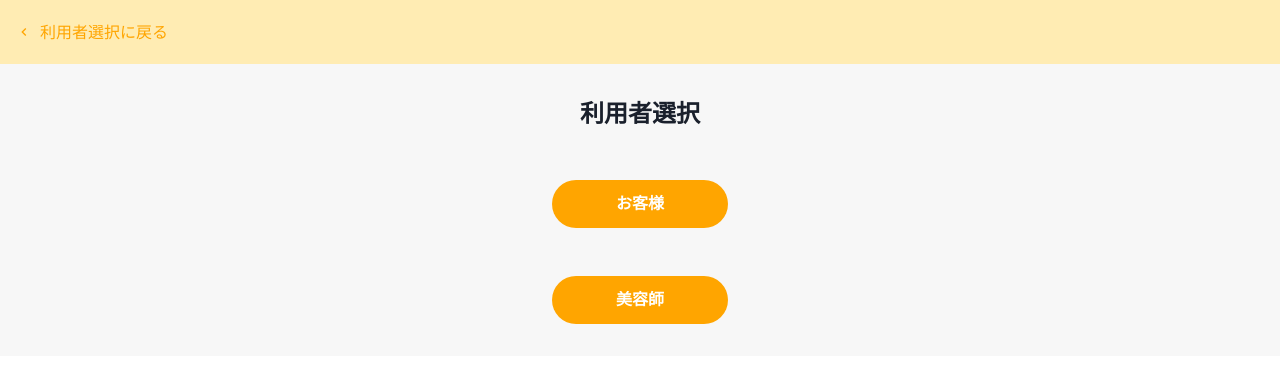
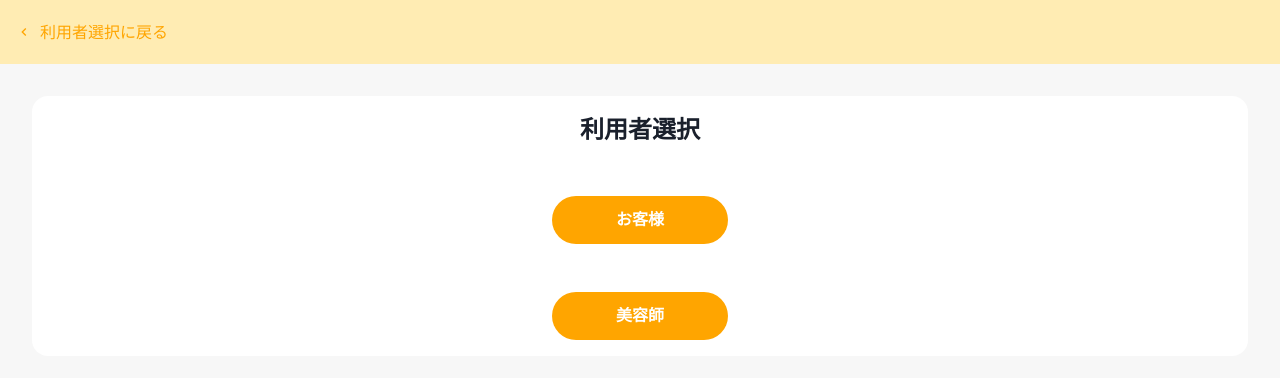
Before and after one commit to cc-team-chiikawa/SalonHub-Front, a React (Vite) app: page / in a window 1280 px wide. Shown: the top 378 px of the page. Built offline with nearby package versions, Linux system fonts and the light colour scheme.

Commit message:
MainMenuのコードを整理

```diff
--- a/src/pages/CustomersList/CustomersList.tsx
+++ b/src/pages/CustomersList/CustomersList.tsx
@@ -85,17 +85,15 @@ const CustomersList = () => {
     <Container maxW="none" p={0} h={"100%"}>
       <MenuBar />
       <Container maxW="none" p={"2rem"} bg={"brandGray.500"} h={"100%"}>
-        <VStack gap={"2rem"}>
-          <Text fontSize={"1.5rem"} fontWeight={"bold"}>
-            詳細を表示したいお客様を選択してください
-          </Text>
-        </VStack>
         <VStack
           gap={"2rem"}
           bg={"brandGray.0"}
           p={"1rem"}
           borderRadius={"1rem"}
         >
+          <Text fontSize={"1.5rem"} fontWeight={"bold"}>
+            詳細を表示したいお客様を選択してください
+          </Text>
           <Table variant="simple">
             <Thead>
               <Tr>
--- a/src/pages/MainMenu/MainMenu.tsx
+++ b/src/pages/MainMenu/MainMenu.tsx
@@ -1,75 +1,42 @@
-import { Container, Button, Link } from "@chakra-ui/react";
-import { Heading, Box, Text } from "@chakra-ui/react";
-import {
-  Accordion,
-  AccordionItem,
-  AccordionButton,
-  AccordionPanel,
-  AccordionIcon,
-} from "@chakra-ui/react";
-import {
-  FormControl,
-  FormLabel,
-  FormErrorMessage,
-  FormHelperText,
-  Input,
-  InputGroup,
-  InputLeftAddon,
-} from "@chakra-ui/react";
-import {
-  VStack,
-  HStack,
-  Tab,
-  TabList,
-  TabPanel,
-  TabPanels,
-  Tabs,
-} from "@chakra-ui/react";
-import { FC, useEffect, useMemo, useState } from "react";
-import { useParams, Link as ReactRouterLink } from "react-router-dom";
-import { customer } from "../../types/customer";
-import { createApi } from "@/apis/createApi";
-import { MemberInformation } from "@/componets/MemberInformation";
-import { KartesList } from "@/componets/KartesList";
-import { karte } from "@/types";
+import { Container, Button, Link, Text, VStack } from "@chakra-ui/react";
+import { Link as ReactRouterLink } from "react-router-dom";
 import MenuBar from "@/componets/MenuBar/MenuBar";
-import { Header } from "@/componets/Header";
+import { colors } from "@/theme";
+
+const MainMenuButton = ({ to, children }) => (
+  <Link as={ReactRouterLink} to={to}>
+    <Button
+      mt={4}
+      bg={colors.bgButton}
+      color={colors.fgButton}
+      pl={"4rem"}
+      pr={"4rem"}
+      borderRadius={"5rem"}
+      height={"3rem"}
+    >
+      {children}
+    </Button>
+  </Link>
+);
 
 const MainMenu = () => {
   return (
     <Container maxW="none" p={0} h={"100%"}>
       <MenuBar />
-      <Container maxW="none" p={"2rem"} bg={"brandGray.500"} h={"100%"}>
-        <VStack gap={"2rem"}>
+      <Container maxW="none" p={"2rem"} bg={colors.bgAll} h={"100%"}>
+        <VStack
+          gap={"2rem"}
+          bg={colors.bgMain}
+          p={"1rem"}
+          borderRadius={"1rem"}
+        >
           <Text fontSize={"1.5rem"} fontWeight={"bold"}>
             利用者選択
           </Text>
-          <Link as={ReactRouterLink} to="/customers/select-customer">
-            <Button
-              mt={4}
-              bg={"brandOrange.500"}
-              color={"white"}
-              pl={"4rem"}
-              pr={"4rem"}
-              borderRadius={"5rem"}
-              height={"3rem"}
-            >
-              お客様
-            </Button>
-          </Link>
-          <Link as={ReactRouterLink} to="/stylist/list">
-            <Button
-              mt={4}
-              bg={"brandOrange.500"}
-              color={"white"}
-              pl={"4rem"}
-              pr={"4rem"}
-              borderRadius={"5rem"}
-              height={"3rem"}
-            >
-              美容師
-            </Button>
-          </Link>
+          <MainMenuButton to="/customers/select-customer">
+            お客様
+          </MainMenuButton>
+          <MainMenuButton to="/stylist/list">美容師</MainMenuButton>
         </VStack>
       </Container>
     </Container>
--- /dev/null
+++ b/src/theme.ts
@@ -0,0 +1,6 @@
+export const colors = {
+  bgAll: "brandGray.500",
+  bgMain: "brandGray.0",
+  bgButton: "brandOrange.500",
+  fgButton: "white",
+};
```
